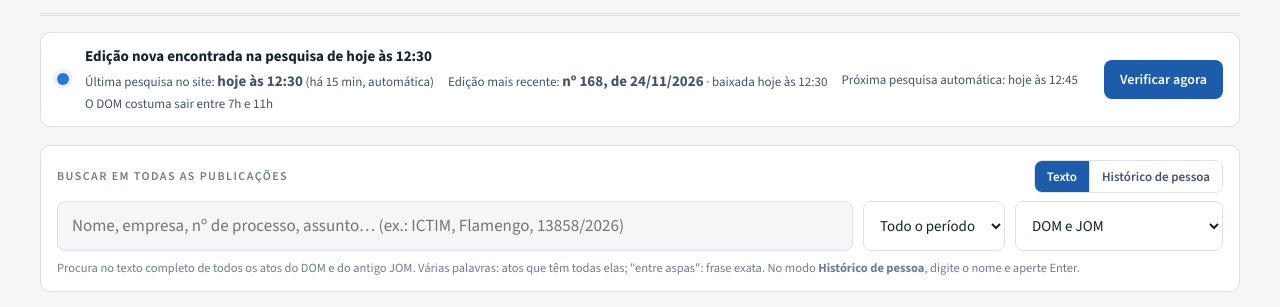
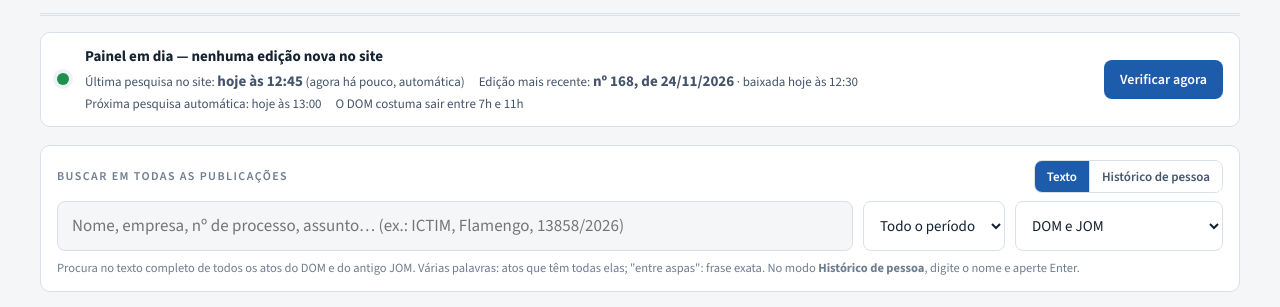
Before and after one commit to danielcamposdasilva-tech/painel-dom, a plain HTML site: page index.html in a window 1280 px wide. Shown: the part 198-505 px from the top of the page. Drawn offline with nearby package versions, Linux system fonts and the light colour scheme; a web font is replaced by a local one.

Commit message:
Painel atualizado em 24/11/2026 09:45

```diff
--- a/index.html
+++ b/index.html
@@ -1593,7 +1593,7 @@ document.getElementById("m-copiar").onclick = async () => {
 renderSalvos();
 
 // ---------- status da atualização e verificação manual ----------
-const STATUS0 = {"em_andamento": false, "inicio": "2026-11-24T09:30:02-03:00", "origem": "agendada", "ultima_verificacao": "2026-11-24T09:30:31-03:00", "resultado": "novas", "erro": "", "novas": ["DOM_168-24-11-2026_.pdf"], "painel_ok": true, "proxima": "2026-11-24T09:45:45.0000000-03:00", "faltantes": []};
+const STATUS0 = {"em_andamento": false, "inicio": "2026-11-24T09:45:02-03:00", "origem": "agendada", "ultima_verificacao": "2026-11-24T09:45:14-03:00", "resultado": "nada_novo", "erro": "", "novas": [], "painel_ok": true, "proxima": "2026-11-24T10:00:00.0000000-03:00", "faltantes": []};
 const SERVIDOR = false;
 const URL_SERVIDOR = "http://127.0.0.1:8766/";
 let stAtual = STATUS0, verificacaoNaCarga = STATUS0.ultima_verificacao || "", pedidoManual = false;
```
